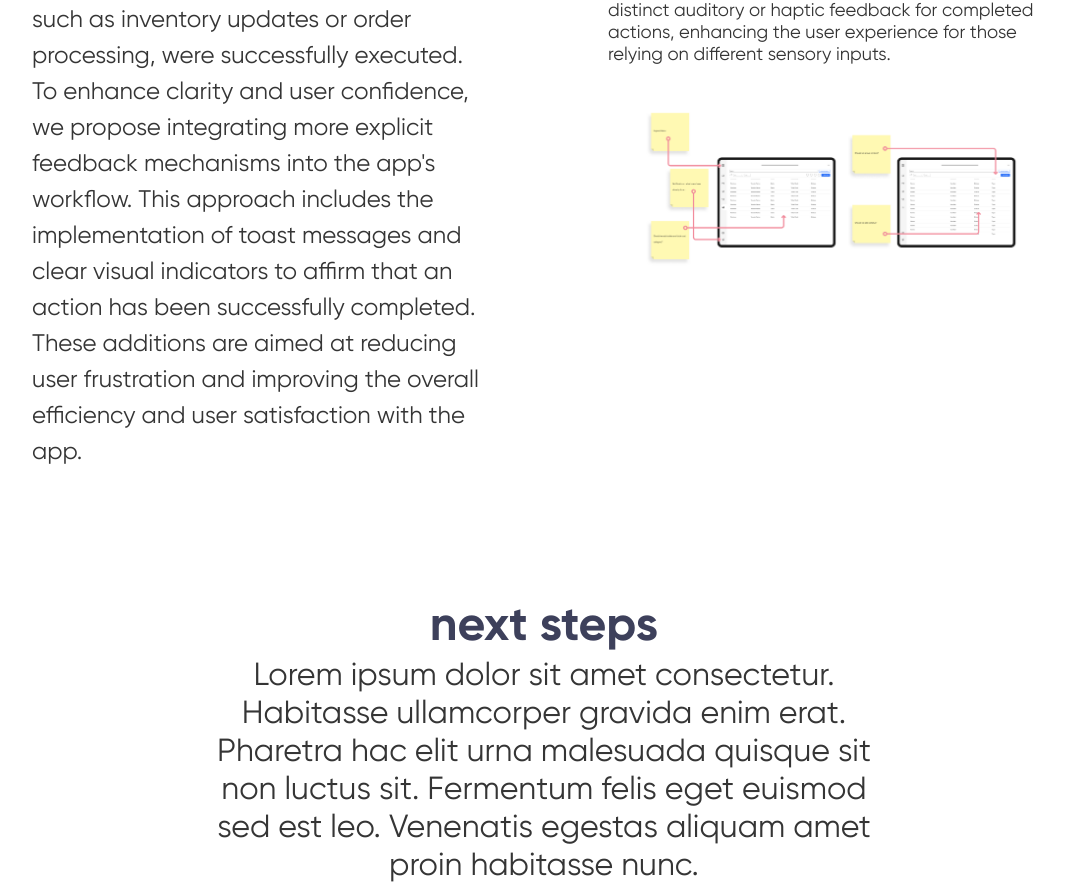
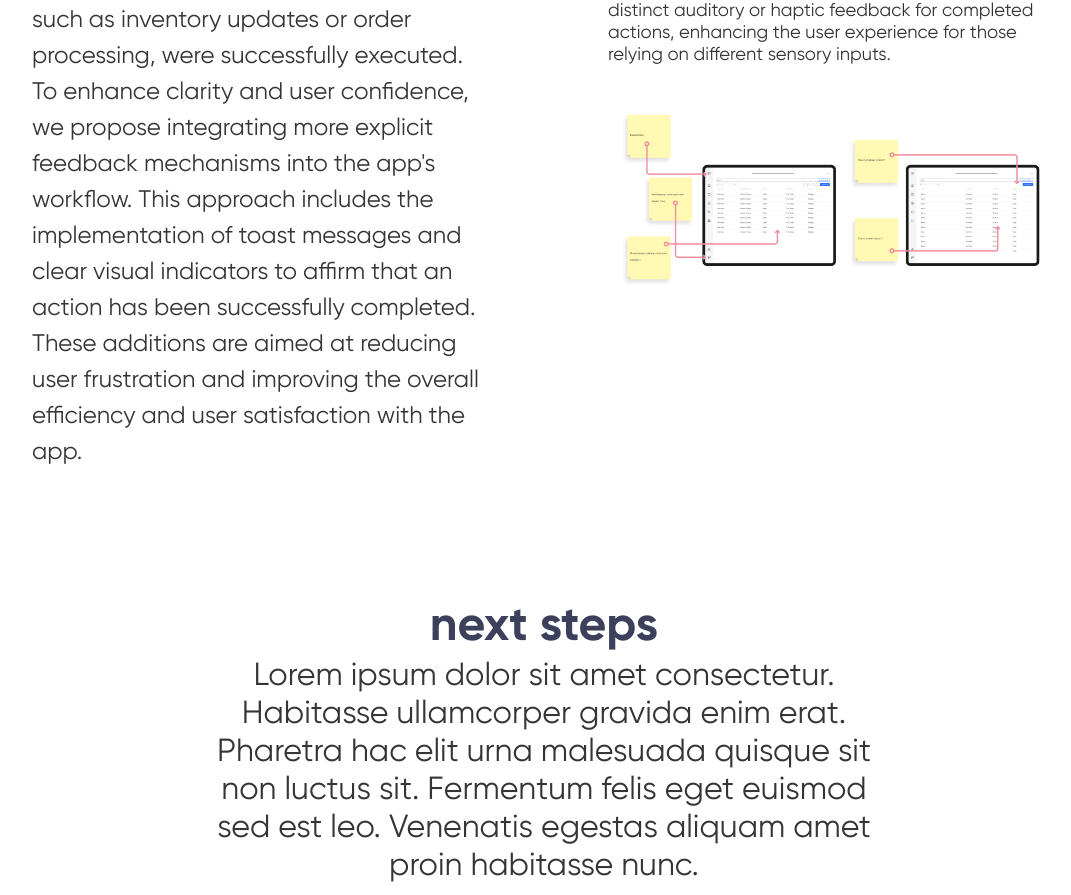
Before and after one commit to stapusoa/portfolio2023, a Next.js app: page /proj1 in a window 1280 px wide. Shown: the part 8551-9446 px from the top of the page, without its empty margins (96-1167 px from the left). Built offline with nearby package versions, Linux system fonts and the light colour scheme.

Commit message:
adding image

```diff
--- a/pages/proj1.js
+++ b/pages/proj1.js
@@ -473,15 +473,16 @@
                     Strengthen the app’s feedback loop by providing distinct auditory or haptic feedback for completed actions, enhancing the user experience for those relying on different sensory inputs.
                   </h6>
                 </div>
-                <div className="proj3-img-container">
-                <Image
+                <div>
+                  <Image
                     src="/fb-wireframes.jpg" // The path to your image file, relative to the public directory
                     alt="Project Image" // Alternative text for the image
-                    width={600} // The width of the image in pixels
+                    width={500} // The width of the image in pixels
                     height={300} // The height of the image in pixels
                     layout="intrinsic" // Optional: Defines how the image should be resized and positioned
                   />
                 </div>
+
 
 
 
```
